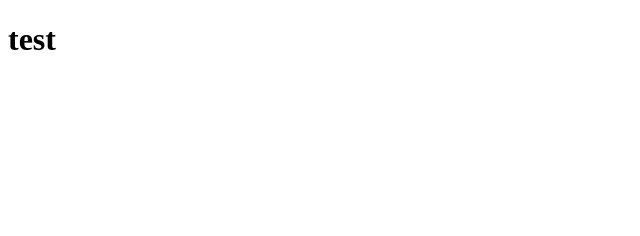
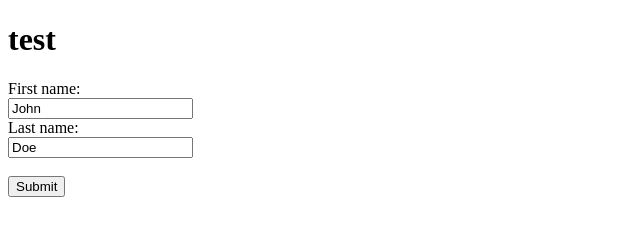
Before and after one commit to hanafiah/gitplayground, a plain HTML site: page aboutus.html in a window 1280 px wide. Shown: the whole page, without its empty margins (0-640 px from the left). Drawn offline with Linux system fonts and the light colour scheme.

```diff
--- a/aboutus.html
+++ b/aboutus.html
@@ -7,5 +7,12 @@
 </head>
 <body>
     <h1>test</h1>
+    <form action="/action_page.php">
+        <label for="fname">First name:</label><br>
+        <input type="text" id="fname" name="fname" value="John" readonly><br>
+        <label for="lname">Last name:</label><br>
+        <input type="text" id="lname" name="lname" value="Doe"><br><br>
+        <input type="submit" value="Submit">
+      </form>
 </body>
 </html>
```
